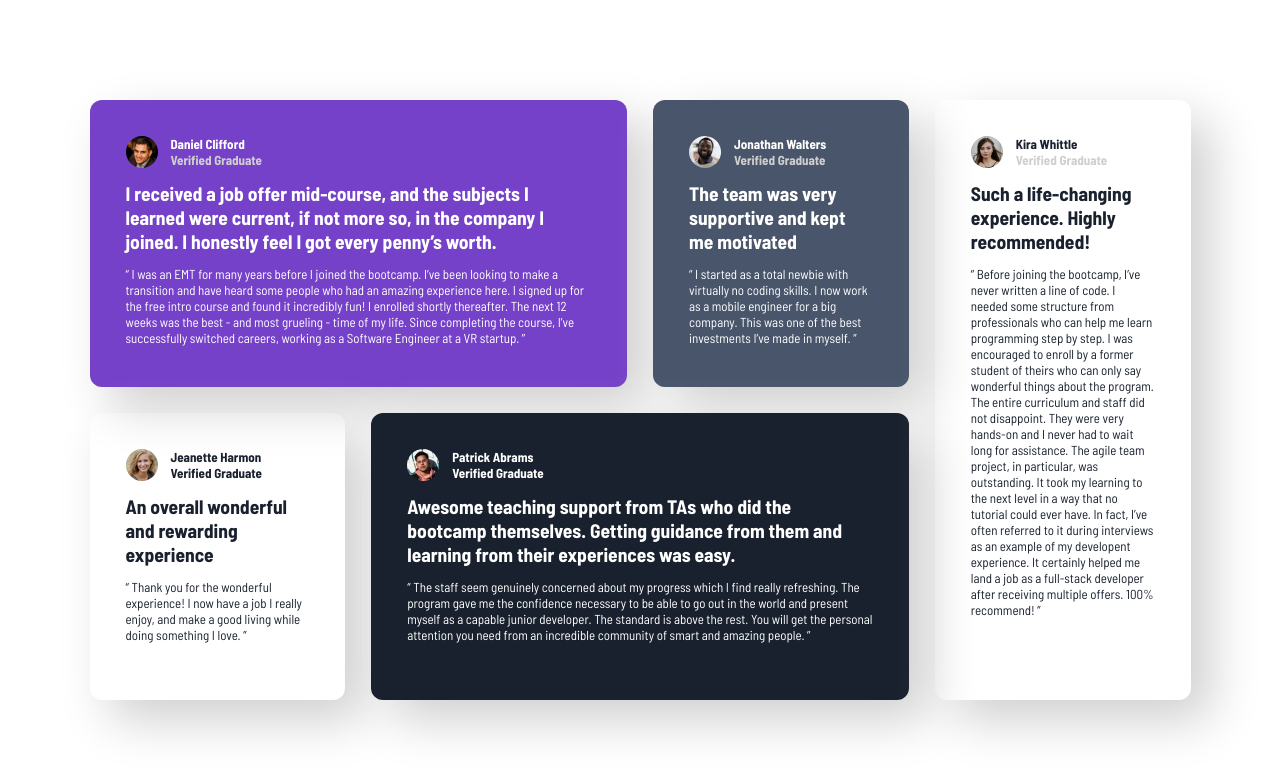
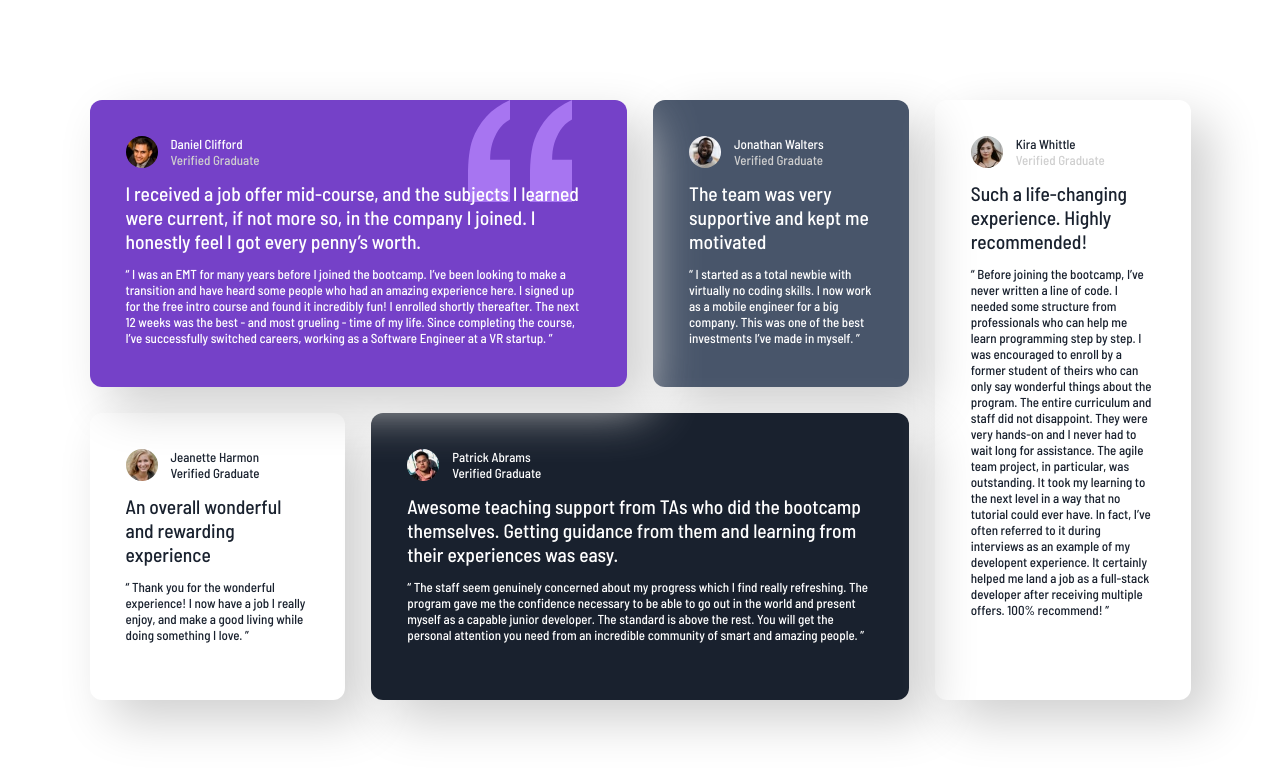
Before and after one commit to JoseLeoV77/testimonials-grid-section, a plain HTML site: page index.html in a window 1280 px wide. Drawn offline with Linux system fonts and the light colour scheme.

Commit message:
svg and css related adjustments

```diff
--- a/index.html
+++ b/index.html
@@ -11,8 +11,8 @@
 </head>
 <body>
   <main class="container">
-
     <section class="testimonials">
+      <img src="./images/bg-pattern-quotation.svg" alt="purple quotation" class="svg-quote">
       <header>
         <img src="./images/image-daniel.jpg" alt="Profile Picture" class="profile-picture">
         <h4>
--- a/style.css
+++ b/style.css
@@ -21,7 +21,7 @@
   box-sizing: border-box;
   font-family: 'Barlow Semi Condensed';
   font-size: 13px;
-  font-style: 500;
+  font-weight: 500;
 }
 
 .container{
@@ -40,6 +40,11 @@
   padding: 36px;
   gap: 1rem;
   box-shadow: 20px 20px 50px 0px var(--Grey-200);
+  font-weight: 600;
+}
+
+.svg-quote{
+  display: none;
 }
 
 .testimonials:first-child{
@@ -111,9 +116,23 @@ header{
     width: 100%;
   }
 
+  .svg-quote{
+    display: block;
+    position: absolute;
+    right: 55px;
+    top: 0px;
+    z-index: 0;
+  }
+
   .testimonials:first-child{
+    position: relative;
     grid-area: first;
     margin-top: 0;
+  }
+
+  .testimonial-title{
+    position: relative;
+    z-index: 2;
   }
 
   .testimonials:nth-child(2){
```
